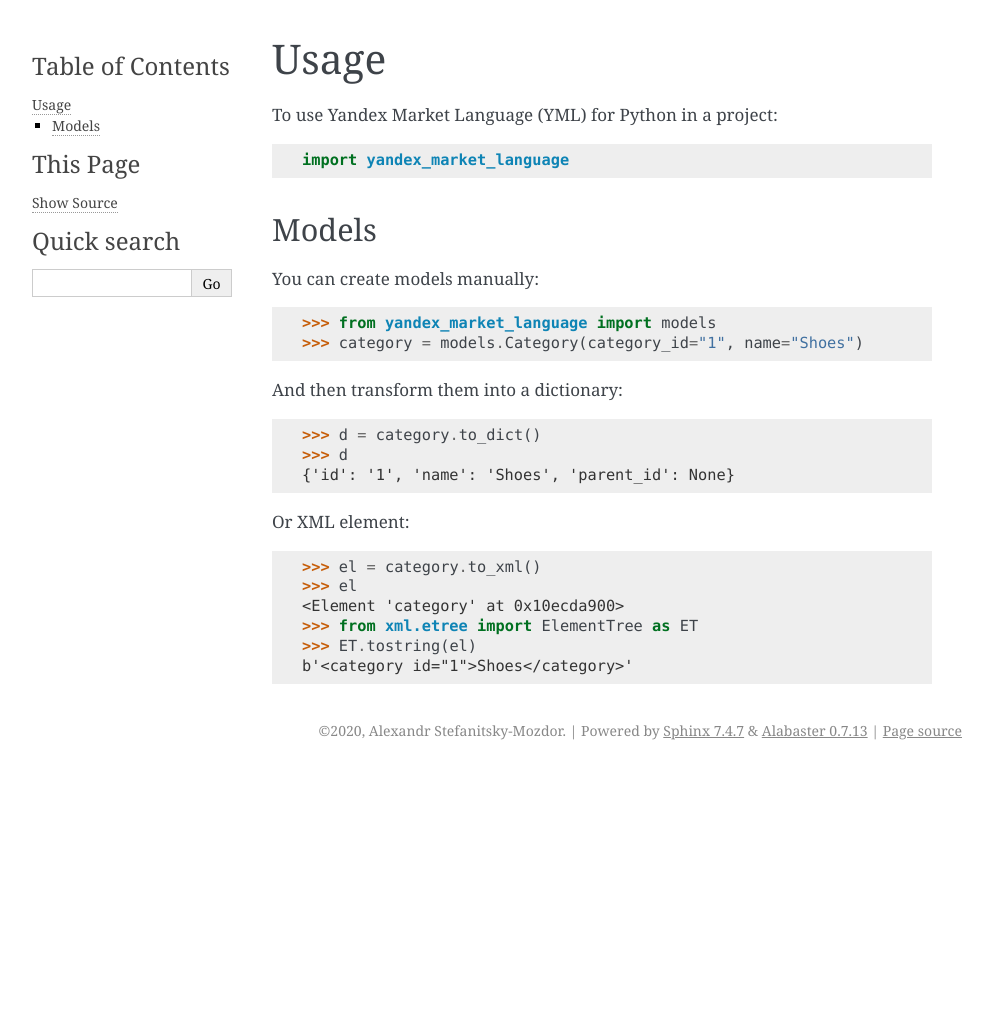
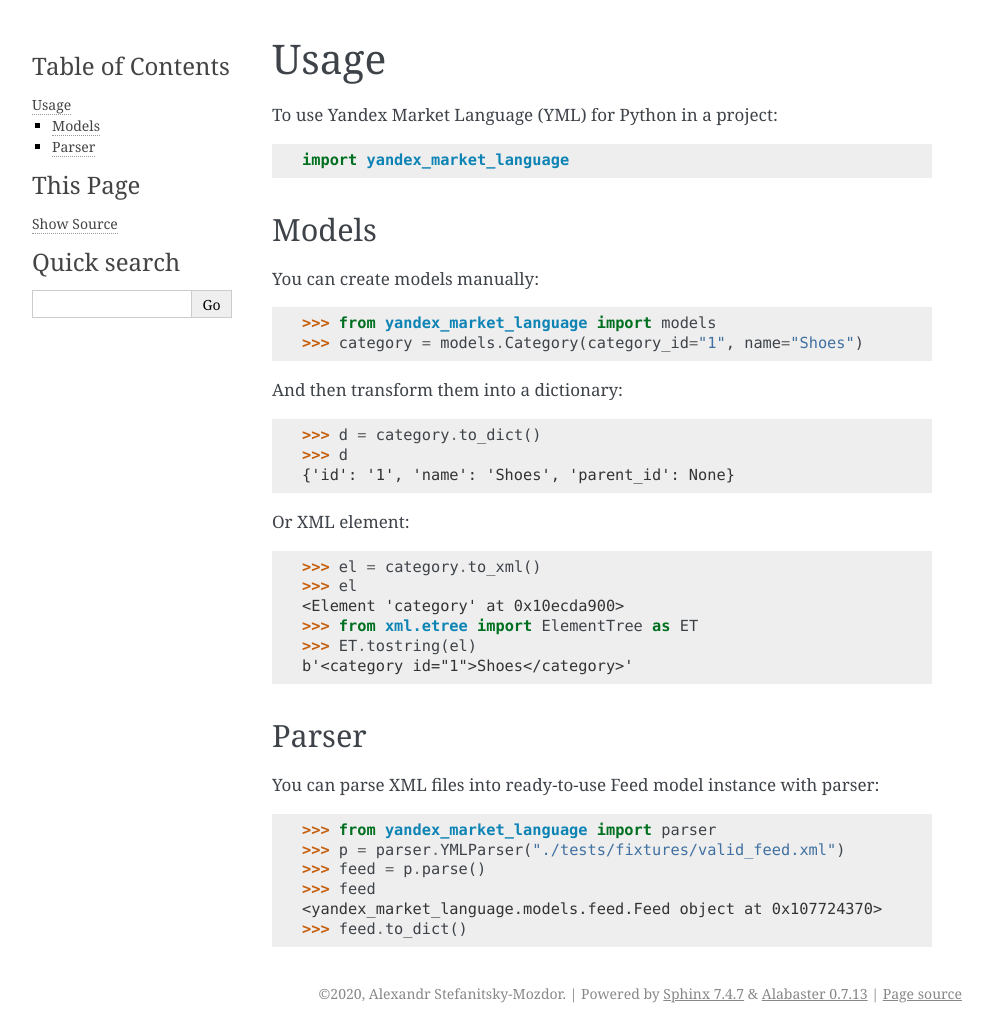
Before and after one commit to stefanitsky/yandex_market_language, a Sphinx documentation site: the page built from docs/usage.rst, in a window 1280 px wide. Shown: the whole page, without its empty margins (148-1141 px from the left). Built offline with Sphinx 7.4.7, drawn with Linux system fonts in a browser that asks for light colours; before the commit the page ends 900 px from its top, so only the background shows below that.

Commit message:
:pencil: history & usage updated for upcoming 0.4.0 release

```diff
--- a/HISTORY.rst
+++ b/HISTORY.rst
@@ -1,6 +1,12 @@
 =======
 History
 =======
+
+0.4.0 (2020-04-01)
+------------------
+* Added xml parsing for all models, except: Gitfts, Promos and another types of offers like audiobooks, medicine etc.
+* Fixed fields parsing for datetime fields & fields that can be None.
+* Added new field for offer: supplier.
 
 0.3.0 (2020-03-30)
 ------------------
--- a/docs/usage.rst
+++ b/docs/usage.rst
@@ -29,3 +29,16 @@
     >>> from xml.etree import ElementTree as ET
     >>> ET.tostring(el)
     b'<category id="1">Shoes</category>'
+
+
+Parser
+--------
+
+You can parse XML files into ready-to-use Feed model instance with parser::
+
+    >>> from yandex_market_language import parser
+    >>> p = parser.YMLParser("./tests/fixtures/valid_feed.xml")
+    >>> feed = p.parse()
+    >>> feed
+    <yandex_market_language.models.feed.Feed object at 0x107724370>
+    >>> feed.to_dict()
```
